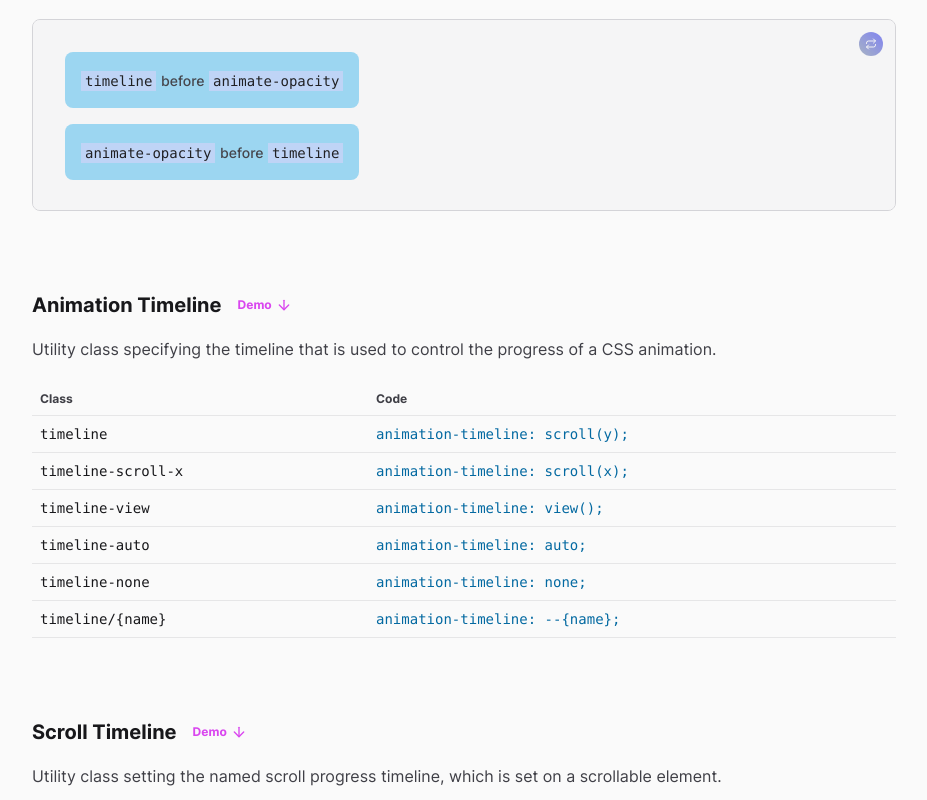
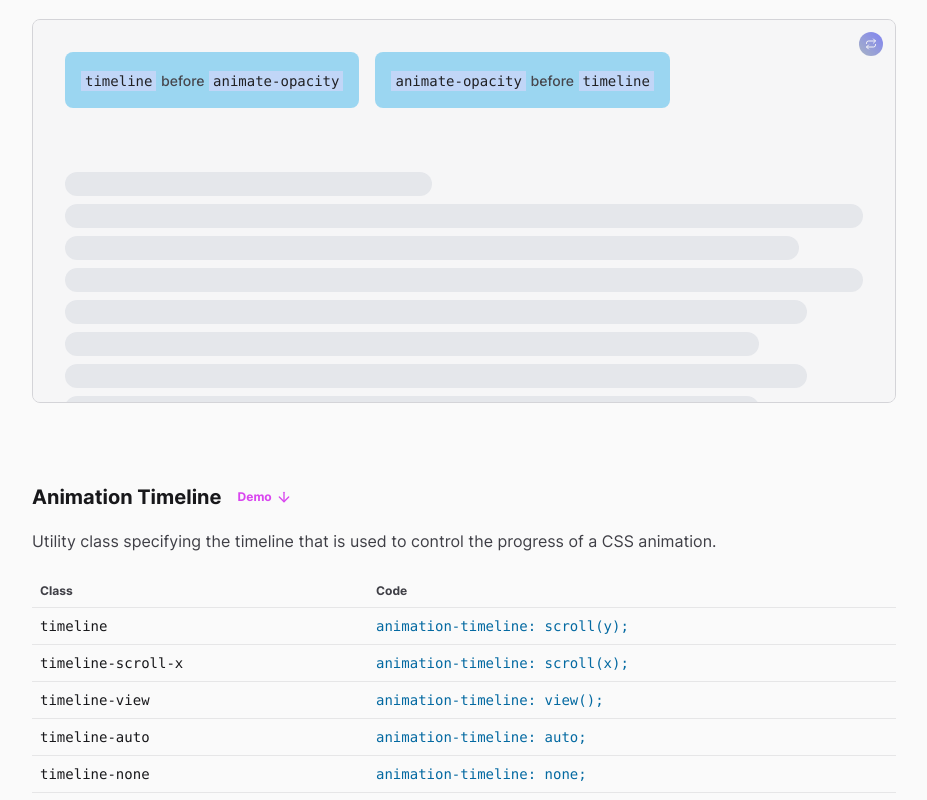
Before and after one commit to adamplesnik/tailwindcss-scroll-driven-animations, a React (Vite) app: page /docs in a window 1280 px wide. Shown: the part 1260-2060 px from the top of the page, without its empty margins (176-1103 px from the left). Built offline with nearby package versions, Linux system fonts and the light colour scheme; what @adam.plesnik/tailwindcss-scroll-driven-animations would draw is missing.

Commit message:
Tune the demo

```diff
--- a/src/demos/TimelineOverrideDemo.tsx
+++ b/src/demos/TimelineOverrideDemo.tsx
@@ -1,24 +1,36 @@
 import Code from '../components/Code'
+import Skeleton from '../components/Skeleton'
 import DemoWrapper from './DemoWrapper'
+
+const skeletonCollection = ['46%', '100%', '92%', '100%', '93%', '87%', '93%', '87%', '55%']
 
 const TimelineOverrideDemo = () => {
   return (
-    <DemoWrapper className="max-h-60 sm:max-h-48" actionButton>
-      <div className="sticky top-0  flex flex-col gap-4 p-8">
-        <div className="flex flex-1 items-center">
+    <DemoWrapper className="" actionButton>
+      <div className="sticky top-0  flex flex-col gap-4 p-8 sm:flex-row">
+        <div className="flex items-center">
           <span className="animate-opacity rounded-lg bg-sky-500/40 p-4 dark:bg-fuchsia-300/60">
             <Code>timeline</Code> <span className="text-sm font-medium">before</span>{' '}
             <Code>animate-opacity</Code>
           </span>
         </div>
-        <div className="flex flex-1 items-center">
+        <div className="flex items-center">
           <span className="animate-opacity rounded-lg bg-sky-500/40 p-4 timeline dark:bg-fuchsia-300/60">
             <Code>animate-opacity</Code> <span className="text-sm font-medium">before</span>{' '}
             <Code>timeline</Code>
           </span>
         </div>
       </div>
-      <div className="h-96"></div>
+      <div className="p-8">
+        {skeletonCollection.map((width, key) => (
+          <Skeleton width={width} key={key} />
+        ))}
+      </div>
+      <div className="px-8 pb-8">
+        {skeletonCollection.map((width, key) => (
+          <Skeleton width={width} key={key} />
+        ))}
+      </div>
     </DemoWrapper>
   )
 }
```
